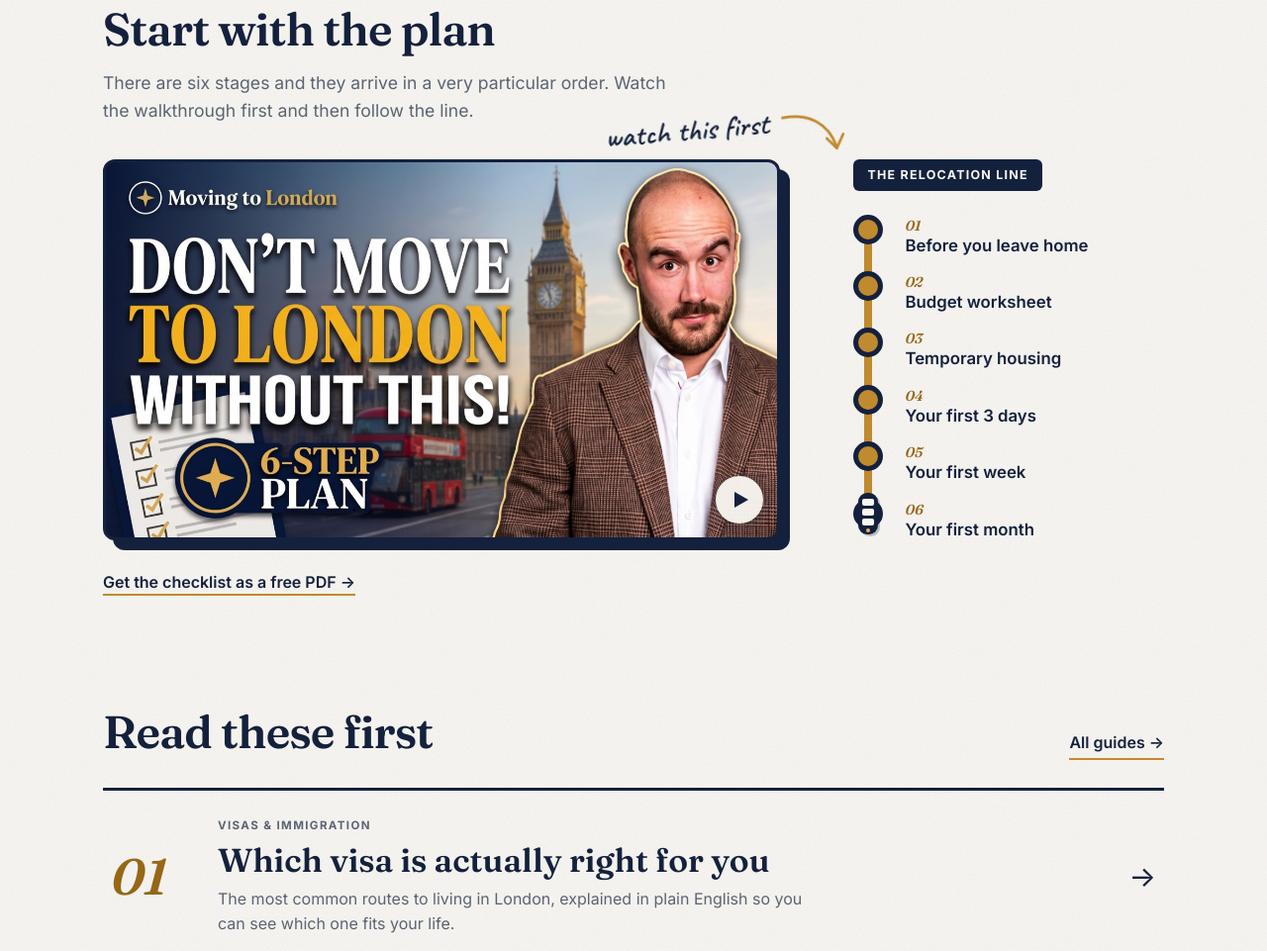
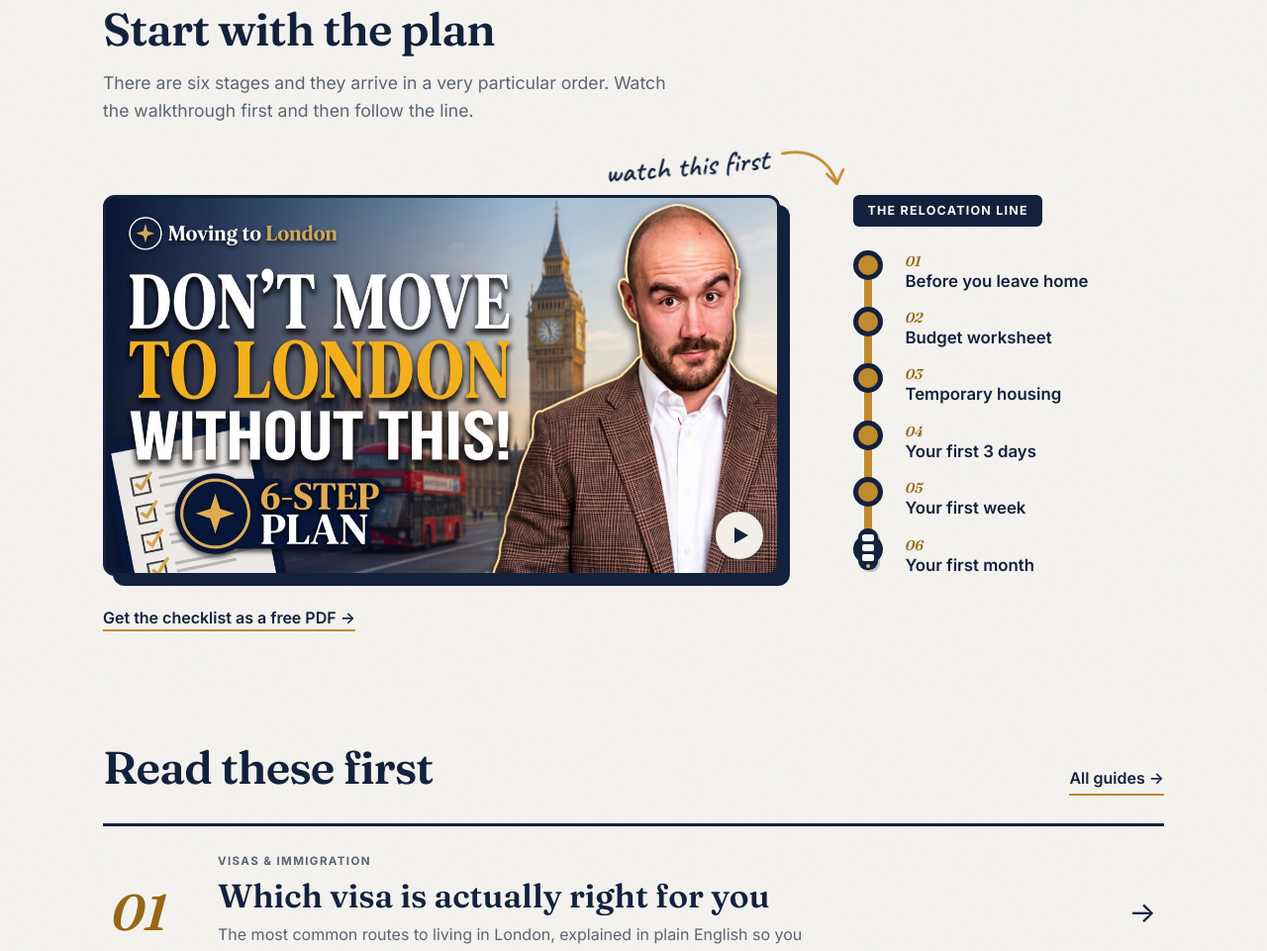
Before and after one commit to AceBoogie28/MovingtoLondonUK, a plain HTML site: page index.html in a window 1280 px wide. Shown: the part 896-1857 px from the top of the page at 99% size. Drawn offline with Linux system fonts and the light colour scheme.

Commit message:
Fix 'watch this first' note overlapping the intro text on narrow screens
Co-Authored-By: Claude Sonnet 5.5 <noreply@anthropic.com>

```diff
--- a/css/style.css
+++ b/css/style.css
@@ -1047,7 +1047,7 @@ body {
   grid-template-areas: "video tube" "links links";
   column-gap: 64px;
   row-gap: 30px;
-  margin-top: 34px;
+  margin-top: 70px; /* leaves room above the video for the "watch this first" note */
   align-items: stretch;
 }
 .home .start-video { grid-area: video; position: relative; }
```
